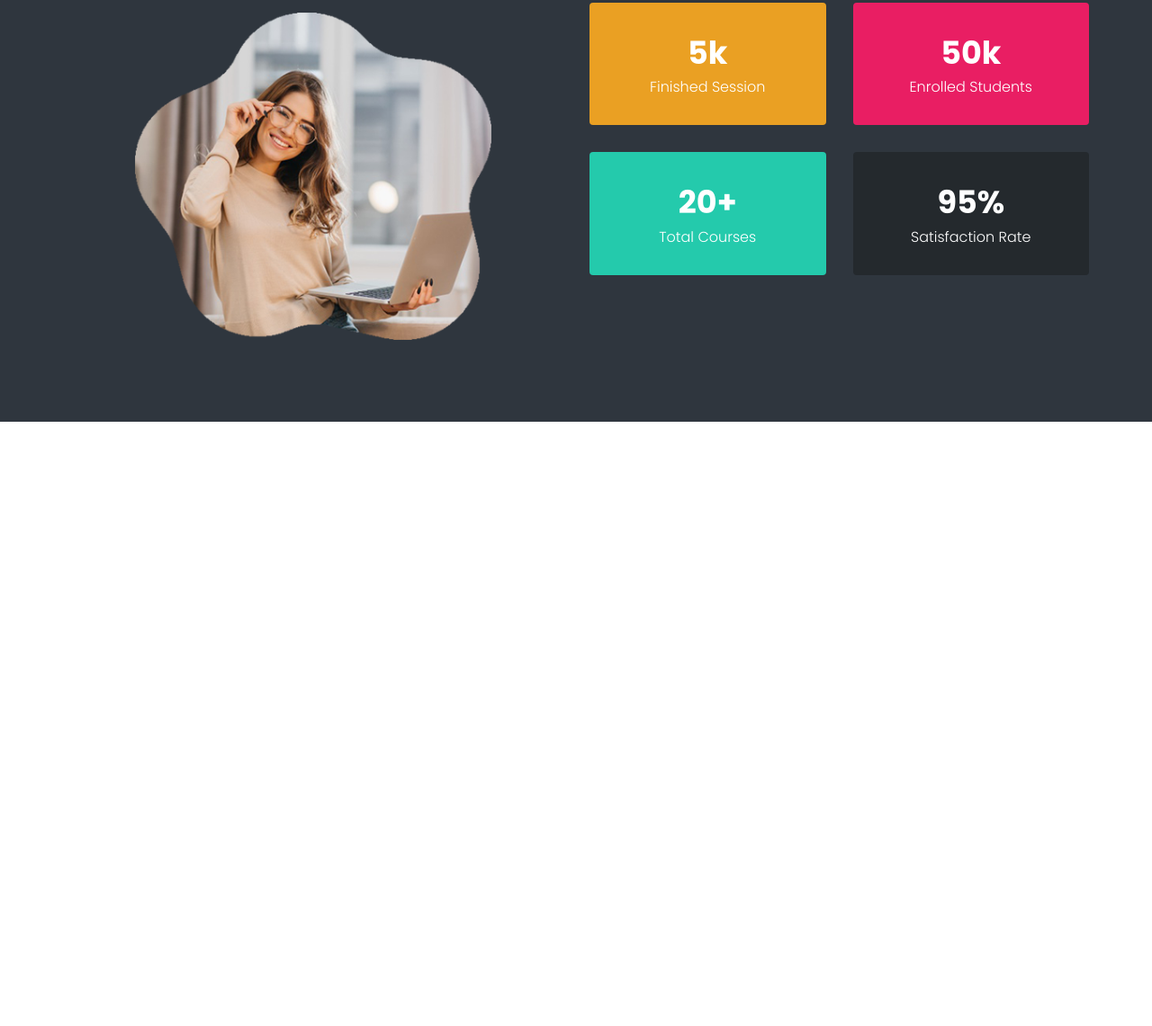
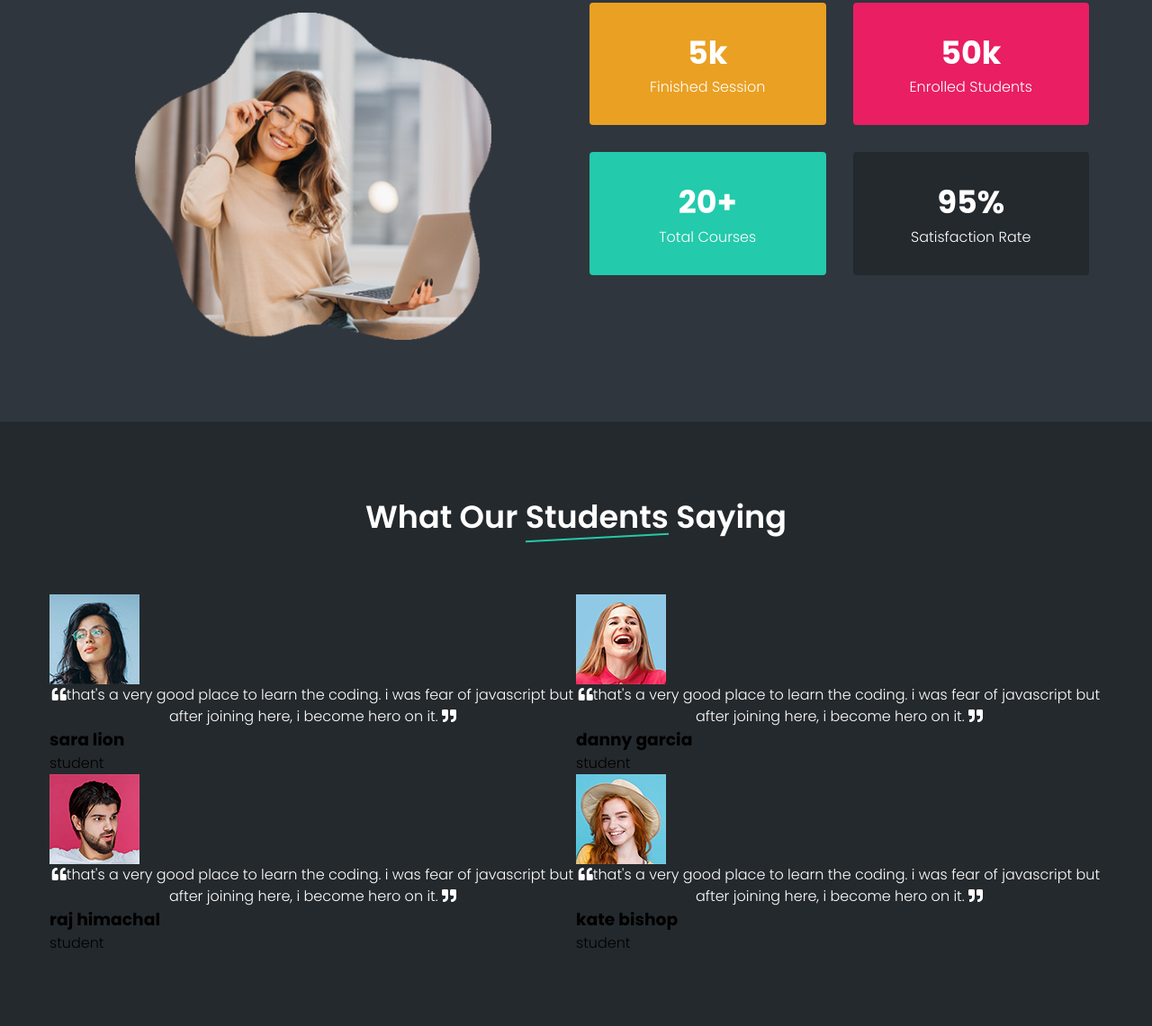
Before and after one commit to prantokhaan/ebong-it, a plain HTML site: page index.html in a window 1280 px wide. Shown: the part 2076-3217 px from the top of the page at 90% size. Before the commit the page ends 2545 px from the top, so only its background shows below. Drawn offline with Linux system fonts and the light colour scheme.

Commit message:
--- Auto-Git Commit ---

```diff
--- a/css/style.css
+++ b/css/style.css
@@ -467,3 +467,13 @@ p{
 .fun-facts-item:nth-child(4){
     background-color: var(--dark-800);
 }
+
+/*reviews section */
+.reviews-section{
+    background-color: var(--dark-800);
+}
+
+.review-item{
+    width: 50%;
+    padding: ;
+}
--- a/index.html
+++ b/index.html
@@ -254,5 +254,44 @@
 
 <!--fun facts section ends-->
 
+
+<!--reviews section start-->
+<section class="reviews-section sec-padding" id="reviews">
+    <div class="container">
+        <div class="row">
+            <div class="section-title">
+                <h2>what our <span>students</span> saying</h2>
+            </div>
+        </div>
+        <div class="row">
+            <div class="review-item">
+                <img src="img/reviews/1.jpg" alt="">
+                <p><i class="fas fa-quote-left"></i>that's a very good place to learn the coding. i was fear of javascript but after joining here, i become hero on it. <i class="fas fa-quote-right"></i></p>
+                <h3>sara lion</h3>
+                <span>student</span>
+            </div>
+            <div class="review-item">
+                <img src="img/reviews/2.jpg" alt="">
+                <p><i class="fas fa-quote-left"></i>that's a very good place to learn the coding. i was fear of javascript but after joining here, i become hero on it. <i class="fas fa-quote-right"></i></p>
+                <h3>danny garcia</h3>
+                <span>student</span>
+            </div>
+            <div class="review-item">
+                <img src="img/reviews/3.jpg" alt="">
+                <p><i class="fas fa-quote-left"></i>that's a very good place to learn the coding. i was fear of javascript but after joining here, i become hero on it. <i class="fas fa-quote-right"></i></p>
+                <h3>raj himachal</h3>
+                <span>student</span>
+            </div>
+            <div class="review-item">
+                <img src="img/reviews/4.jpg" alt="">
+                <p><i class="fas fa-quote-left"></i>that's a very good place to learn the coding. i was fear of javascript but after joining here, i become hero on it. <i class="fas fa-quote-right"></i></p>
+                <h3>kate bishop</h3>
+                <span>student</span>
+            </div>
+        </div>
+    </div>
+</section>
+<!--reviews section ends-->
+
 </body>
 </html>
```
